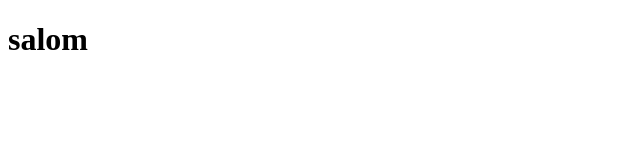
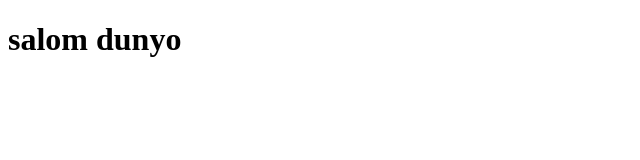
Before and after one commit to Akhmadbek10/yangirepo, a plain HTML site: page index.html in a window 1280 px wide. Shown: the whole page, without its empty margins (0-640 px from the left). Drawn offline with Linux system fonts and the light colour scheme.

Commit message:
o'zgartirildi

```diff
--- a/index.html
+++ b/index.html
@@ -7,6 +7,6 @@
     <title>Document</title>
 </head>
 <body>
-    <h1>salom</h1>
+    <h1>salom dunyo</h1>
 </body>
 </html>
```
